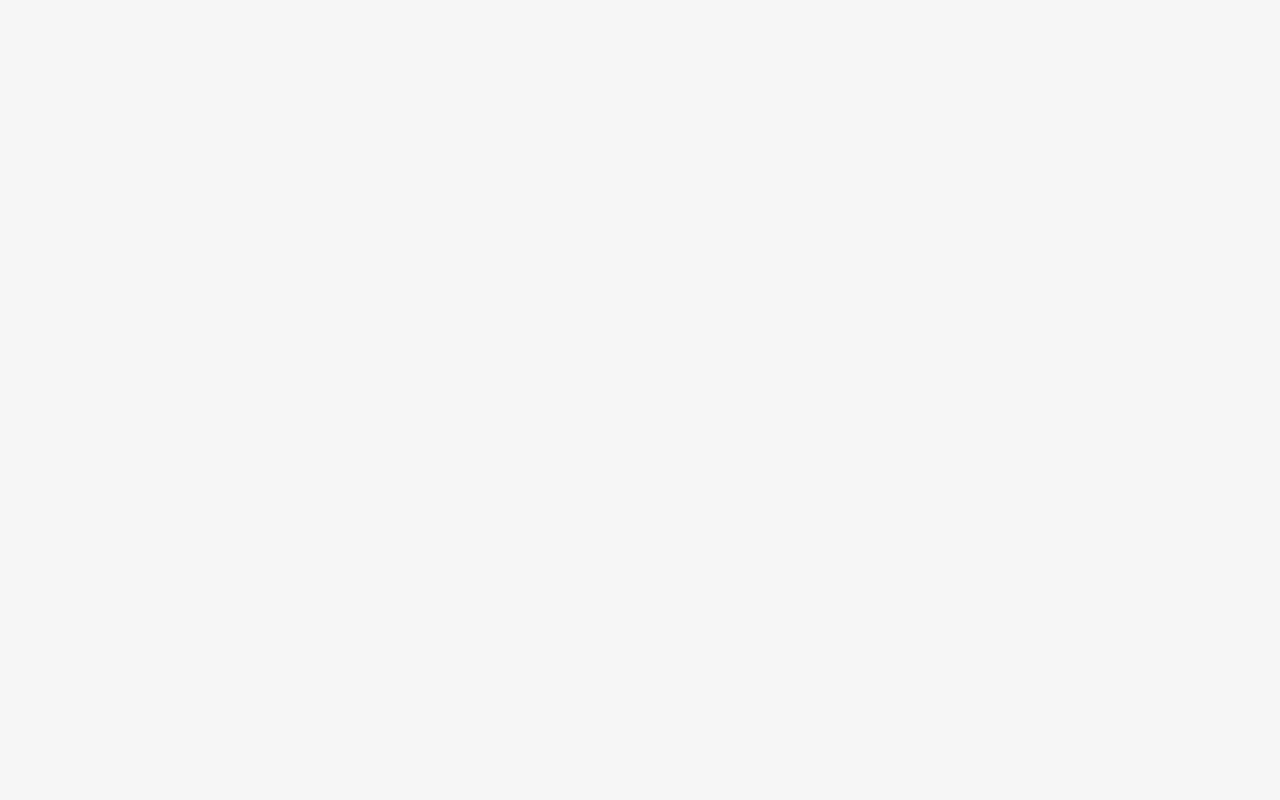
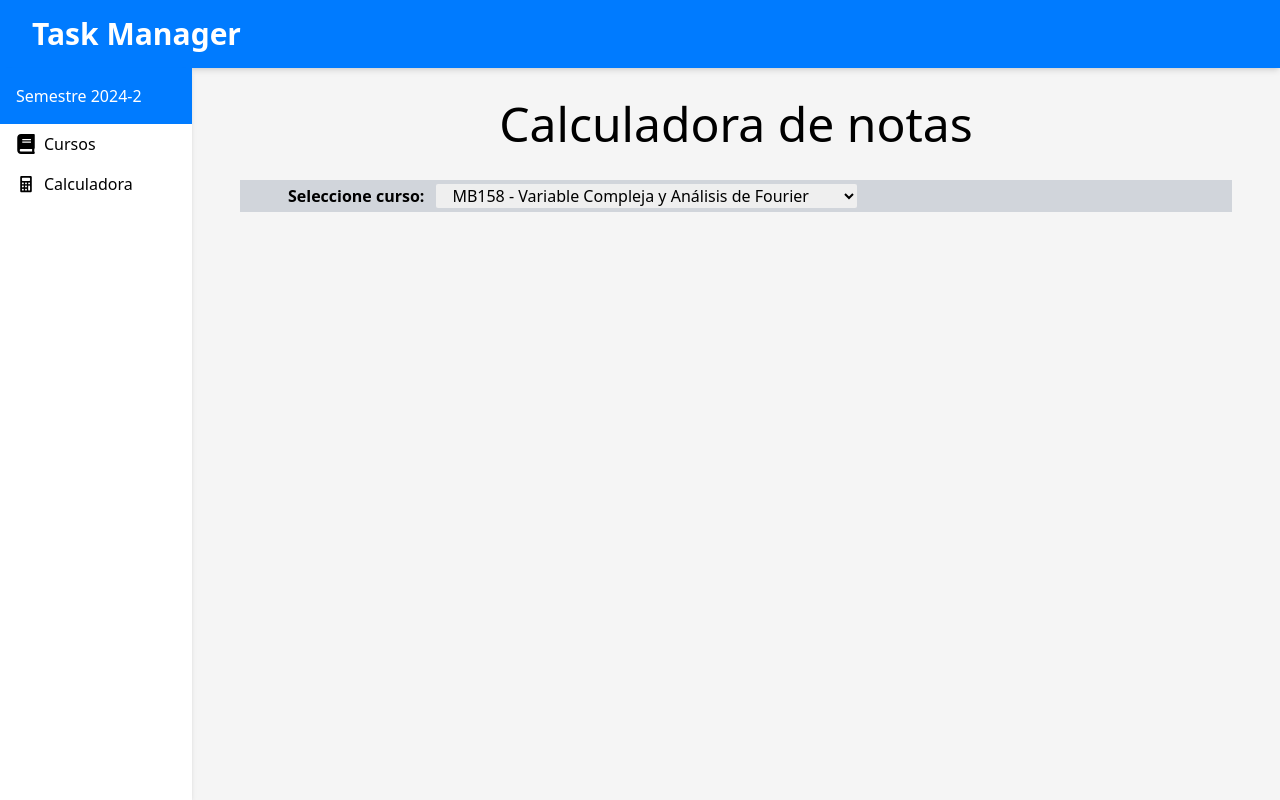
Before and after one commit to BlockBeam22Y/Task-Manager, a React (Vite) app in the folder client/: page /reports/1/calculator/MB158 in a window 1280 px wide. Before the commit this address had no page. Built offline with nearby package versions, Linux system fonts and the light colour scheme.

Commit message:
Sidebar and courses navigation

```diff
--- a/client/src/App.jsx
+++ b/client/src/App.jsx
@@ -1,5 +1,4 @@
 import { Routes, Route } from 'react-router-dom'
-import Navbar from './components/layout/Navbar'
 import Calculator from './pages/Calculator'
 import Courses from './pages/Courses'
 import Reports from './pages/Reports'
@@ -11,6 +10,7 @@ function App() {
       <Route path='/' element={<Layout/>}>
         <Route path='reports' element={<Reports/>} />
         <Route path='reports/:id/courses' element={<Courses/>} />
+        <Route path='reports/:id/calculator/:code' element={<Calculator/>} />
         <Route path='reports/:id/calculator' element={<Calculator/>} />
       </Route>
     </Routes>
--- a/client/src/components/courses/CourseRow.jsx
+++ b/client/src/components/courses/CourseRow.jsx
@@ -1,22 +1,42 @@
 import { MdDragIndicator } from 'react-icons/md'
+import { FaEye } from 'react-icons/fa'
+import { useNavigate, useParams } from 'react-router-dom';
 
 function CourseRow({ course }) {
     const { code, name, credits, grade } = course;
+    const navigate = useNavigate();
+    const { id } = useParams();
+
+    const handleOnClick = () => {
+        navigate(`/reports/${id}/calculator/${code}`);
+    };
 
     return (
-        <div className='bg-white hover:bg-gray-200 flex border-2 border-t-0 border-primary-500'>
+        <div className='bg-white hover:bg-gray-100 flex border-2 border-t-0 border-primary-500'>
             <div className='w-8 flex justify-center items-center cursor-pointer'>
                 <MdDragIndicator className='w-6 h-6'/>
             </div>
             <div className='w-32 py-1.5 text-center'>{ code }</div>
             <div className='w-96 py-1.5 text-center'>{ name }</div>
             <div className='w-32 py-1.5 text-center'>{ credits }</div>
-            <div className='w-32 py-1.5 text-center'>
-                <span className={`${grade < 10 ? 'bg-red-600' : 'bg-lime-600'} text-white font-bold text-sm px-2 py-1 rounded-md`}>
+            <div className='w-32 py-1.5 flex justify-center items-center'>
+                <span className={`${grade < 10 ? 'bg-red-600' : 'bg-lime-600'} text-white font-bold text-xs px-2 py-1 rounded-md`}>
                     { grade }
                 </span>
             </div>
-            <div className='w-48 py-1.5 text-center'></div>
+            <div className='w-48 py-1.5 flex justify-center items-center'>
+                <button
+                onClick={handleOnClick}
+                className='
+                    w-6 h-6
+                    p-1 rounded-md
+                    bg-gray-300 text-gray-600
+                    hover:bg-gray-400 hover:text-gray-700
+                    active:bg-gray-300 active:text-gray-500
+                '>
+                    <FaEye className='w-4 h-4'/>
+                </button>
+            </div>
         </div>
     );
 }
--- a/client/src/components/layout/Sidebar.jsx
+++ b/client/src/components/layout/Sidebar.jsx
@@ -1,7 +1,23 @@
+import { useParams } from 'react-router-dom';
+import { FaBook } from 'react-icons/fa';
+import { IoIosCalculator } from 'react-icons/io'
+
 function Sidebar() {
+    const { id } = useParams();
+
     return (
-        <div className='w-48 h-full bg-white p-4 shadow-md'>
-            <h3 className='font-medium'>Semestre 2024-2</h3>
+        <div className='w-48 h-full bg-white shadow-md flex flex-col'>
+            <h3 className='bg-primary-500 text-white font-medium p-4'>Semestre 2024-2</h3>
+
+            <a href={`/reports/${id}/courses`} className='px-4 py-2 hover:bg-gray-100 active:bg-gray-200 flex items-center gap-2'>
+                <FaBook className='w-5 h-5'/>
+                <span>Cursos</span>
+            </a>
+
+            <a href={`/reports/${id}/calculator`} className='px-4 py-2 hover:bg-gray-100 active:bg-gray-200 flex items-center gap-2'>
+                <IoIosCalculator className='w-5 h-5'/>
+                <span>Calculadora</span>
+            </a>
         </div>
     );
 }
--- a/client/src/pages/Calculator.jsx
+++ b/client/src/pages/Calculator.jsx
@@ -1,9 +1,45 @@
-import Sidebar from '../components/layout/Sidebar';
+import { useNavigate, useParams } from 'react-router-dom';
+import courses from '../utils/courses';
+import { useEffect, useState } from 'react';
 
 function Calculator() {
+    const { id, code } = useParams();
+    const navigate = useNavigate();
+    const [selectedCode, setSelectedCode] = useState(code);
+
+    useEffect(() => {
+        if (code) {
+            for (const course of courses) {
+                if (course.code === code)
+                    return;
+            }
+        } else if (courses.length) {
+            navigate(`/reports/${id}/calculator/${courses[0].code}`);
+        } else {
+            navigate(`/reports/${id}/courses`);
+        }
+    }, []);
+
+    const handleOnChange = (event) => {
+        setSelectedCode(event.target.value);
+        navigate(`/reports/${id}/calculator/${event.target.value}`);
+    };
+
     return (
         <>
             <h2 className='w-full text-center text-5xl font-medium'>Calculadora de notas</h2>
+
+            <div className='w-full bg-gray-300 px-12 py-1 flex items-center gap-3'>
+                <span className='font-semibold'>Seleccione curso:</span>
+
+                <select onChange={handleOnChange} value={selectedCode} className='px-3 rounded-sm'>
+                    {
+                        courses.map(course => (
+                            <option key={course.code} value={course.code}>{`${course.code} - ${course.name}`}</option>
+                        ))
+                    }
+                </select>
+            </div>
         </>
     );
 }
--- a/client/src/pages/Courses.jsx
+++ b/client/src/pages/Courses.jsx
@@ -1,7 +1,6 @@
 import CourseHeader from '../components/courses/CourseHeader';
 import CourseRow from '../components/courses/CourseRow';
 import NewCourse from '../components/courses/NewCourse';
-import Sidebar from '../components/layout/Sidebar';
 import courses from '../utils/courses';
 
 function Courses() {
@@ -12,7 +11,7 @@ function Courses() {
             <div className='relative'>
                 <CourseHeader/>
                 {
-                    courses.length > 0 ? (
+                    courses.length ? (
                         courses.map(course => <CourseRow course={course} />)
                     ) : (
                         <div className='w-full bg-white text-center border-2 border-t-0 border-primary-500 py-1.5'>
--- a/client/src/pages/Layout.jsx
+++ b/client/src/pages/Layout.jsx
@@ -13,7 +13,7 @@ function Layout() {
             <div className='flex grow'>
                 {showSidebar && <Sidebar/>}
 
-                <div className='flex flex-col items-center gap-8 py-8 grow'>
+                <div className='flex flex-col items-center gap-8 px-12 py-8 grow'>
                     <Outlet/>
                 </div>
             </div>
```
